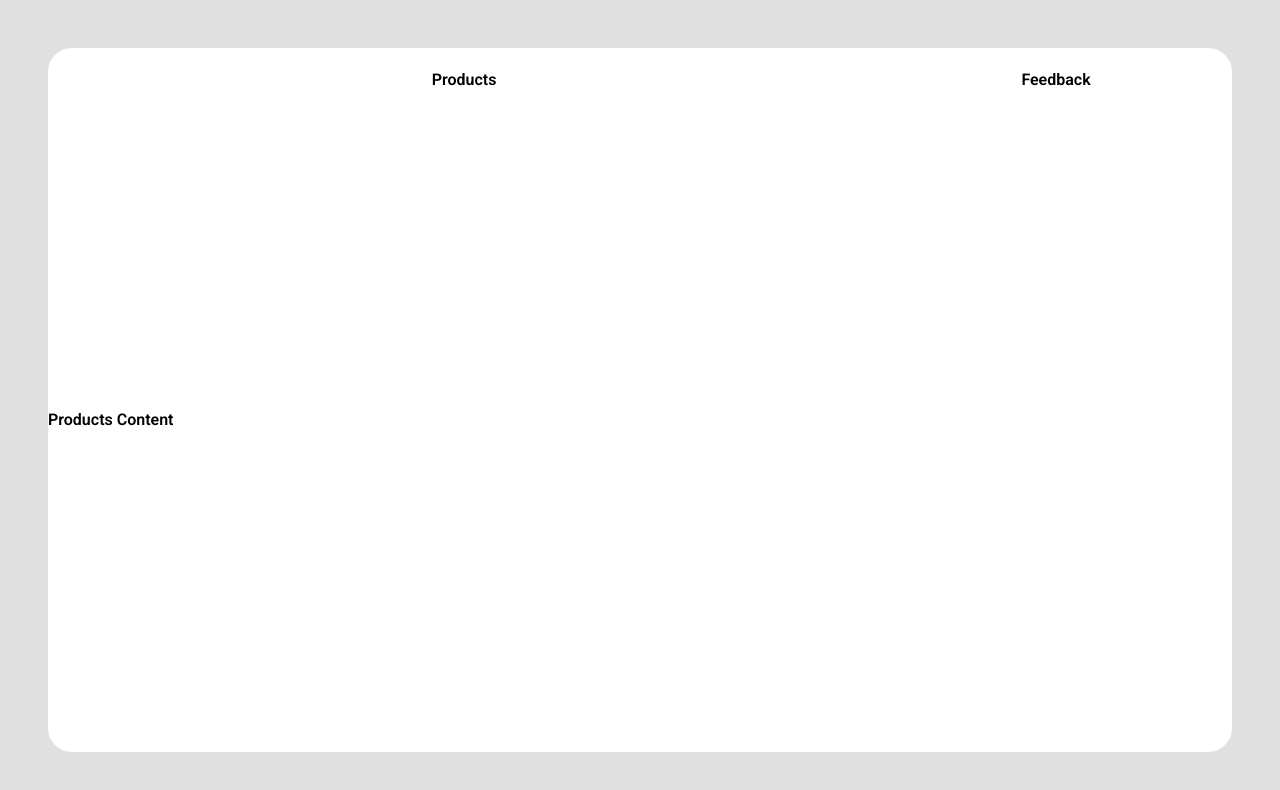
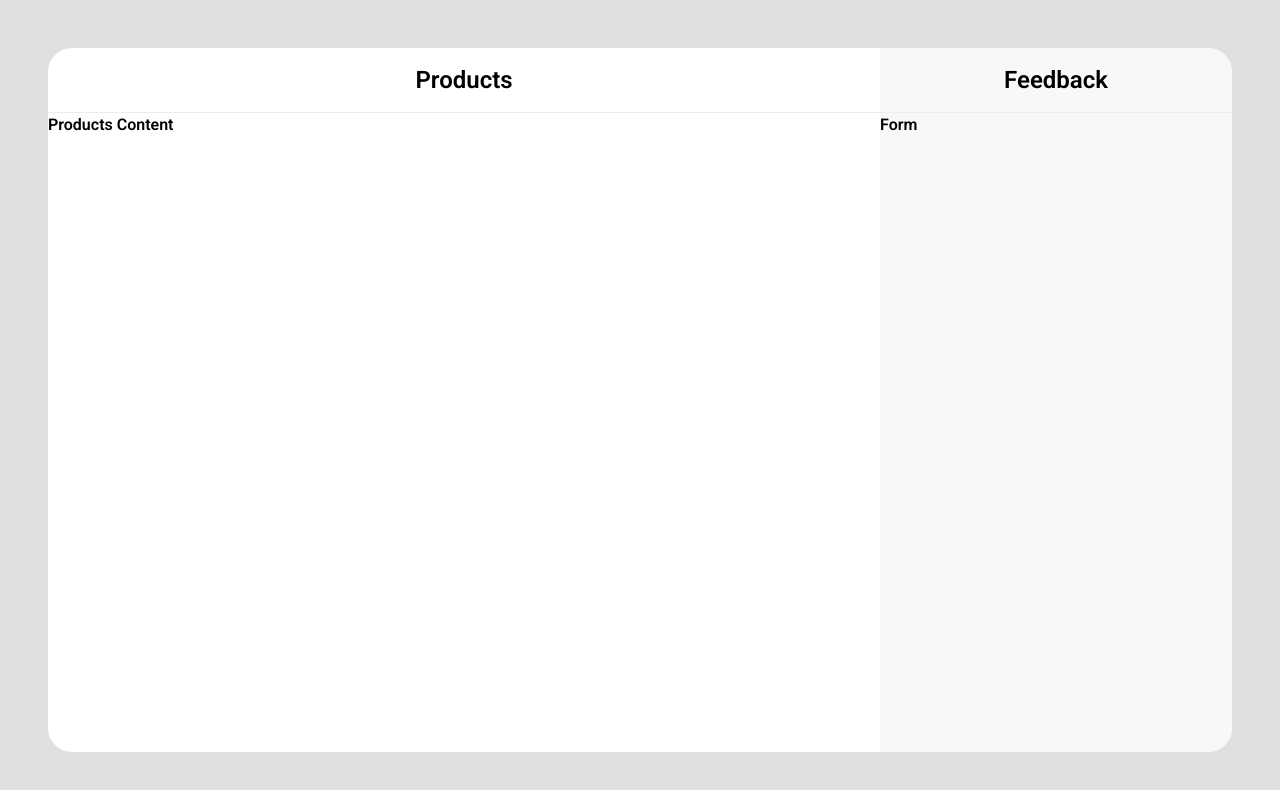
Before and after one commit to 7Hero/indrivo-test, a React (Vite) app: page / in a window 1280 px wide. Shown: the top 790 px of the page. Built offline with nearby package versions, Linux system fonts and the light colour scheme.

Commit message:
fix styles

```diff
--- a/src/App.tsx
+++ b/src/App.tsx
@@ -8,9 +8,9 @@ function App() {
         {/* Desktop view */}
         <div className="page__desktop-view">
           <div className="header__item">Products</div>
-          <div className="header__item">Feedback</div>
+          <div className="header__item header__item--right">Feedback</div>
           <div className="page__content">Products Content</div>
-          <div className="page__content"></div>
+          <div className="page__content page__content--right">Form</div>
         </div>
       </div>
     </div>
--- a/src/styles.css
+++ b/src/styles.css
@@ -33,6 +33,12 @@ p {
   background-color: #E0E0E0;
 }
 
+.page__container {
+  flex: 1;
+  background-color:white;
+  height: 100%;
+  display: flex;
+}
 
 .page__mobile-view {
   display: block;
@@ -42,16 +48,8 @@ p {
   display: none;
 }
 
-.page__container {
-  flex: 1;
-  background-color:white;
-  height: 100%;
-  display: flex;
-}
-
 .page__content {
   overflow: hidden;
-  margin-bottom: 24px;
 
   &:hover {
     overflow: auto;
@@ -61,6 +59,15 @@ p {
 .header__item  {
   padding: 20px;
   text-align: center;
+  font-size: 24px;
+  line-height: 24px;
+  font-weight: 600;
+  color: black;
+  border-bottom: 1px solid #ededed;
+}
+
+.header__item--right, .page__content--right {
+  background-color: #f8f8f8;
 }
 
 /* Tablet view:  change this to 768px */
@@ -81,6 +88,7 @@ p {
     height: 100%;
     border-radius: 24px;
     display: flex;
+    overflow: hidden;
   }
 }
 
@@ -94,8 +102,8 @@ p {
   .page__desktop-view {
     display: grid;
     grid-template-columns: 1fr 352px;
-    grid-auto-rows: auto;
+    grid-auto-rows: min-content 1fr;
     flex: 1;
-    min-height: 0;
+    box-shadow: 0px 1px 4px 0px #0000000D;
   }
 }
```
